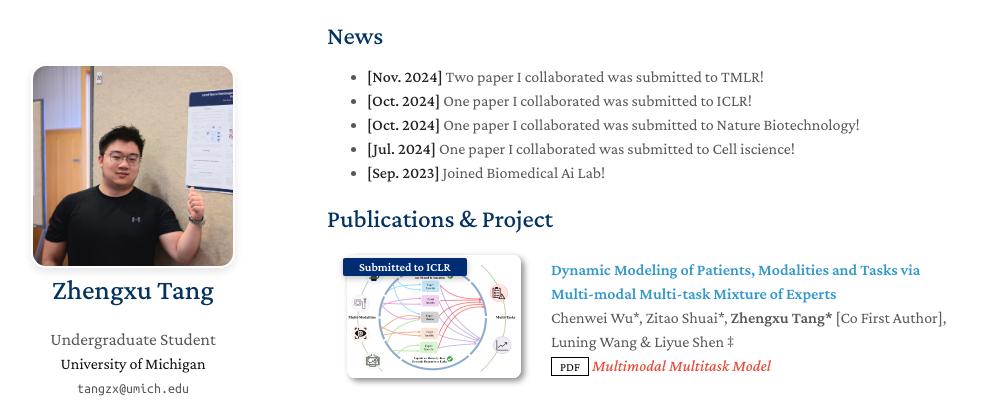
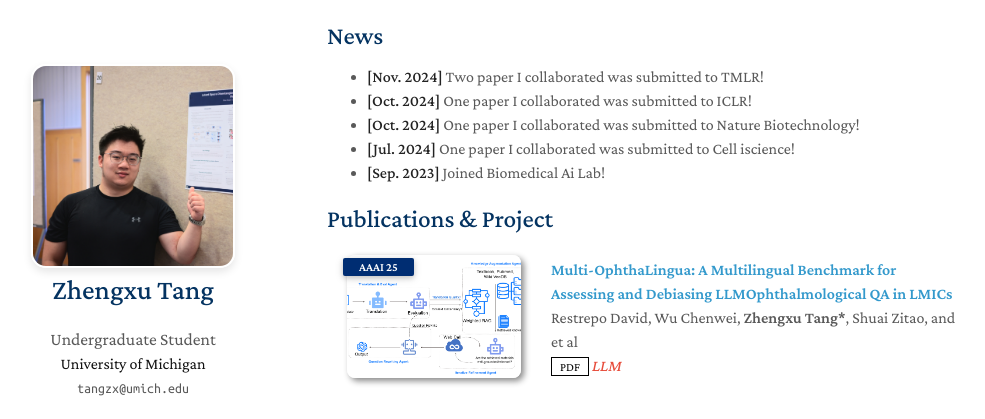
Before and after one commit to TangZhengxu/TangZhengxu.github.io, a Jekyll site: the page built from index.md, in a window 1280 px wide and 900 px high, scrolled down 661 px, cut to the strip 0-419 px from the top of the window. Shown: the whole strip, without its empty margins (143-1128 px from the left). Built offline with Jekyll 4.4.1, drawn with Linux system fonts in a browser that asks for light colours; a style sheet for code colours, icons or effects is not loaded; our own code applies the rules of GitHub Pages for plain Markdown files.

Commit message:
new paper

```diff
--- a/_data/publications.yml
+++ b/_data/publications.yml
@@ -1,4 +1,11 @@
 main:
+  - title: "Multi-OphthaLingua: A Multilingual Benchmark for Assessing and Debiasing LLMOphthalmological QA in LMICs"
+    authors: "Restrepo David, Wu Chenwei, <b>Zhengxu Tang*</b>, Shuai Zitao, and et al"
+    conference_short: "AAAI 25"
+    pdf: "https://arxiv.org/pdf/2412.14304"
+    image: "./assets/img/multilingual.jpg"
+    notes: "LLM"
+
   - title: "Dynamic Modeling of Patients, Modalities and Tasks via Multi-modal Multi-task Mixture of Experts"
     authors: "Chenwei Wu*, Zitao Shuai*, <b>Zhengxu Tang*</b> [Co First Author], Luning Wang & Liyue Shen ‡"
     conference_short: "Submitted to ICLR"
```
